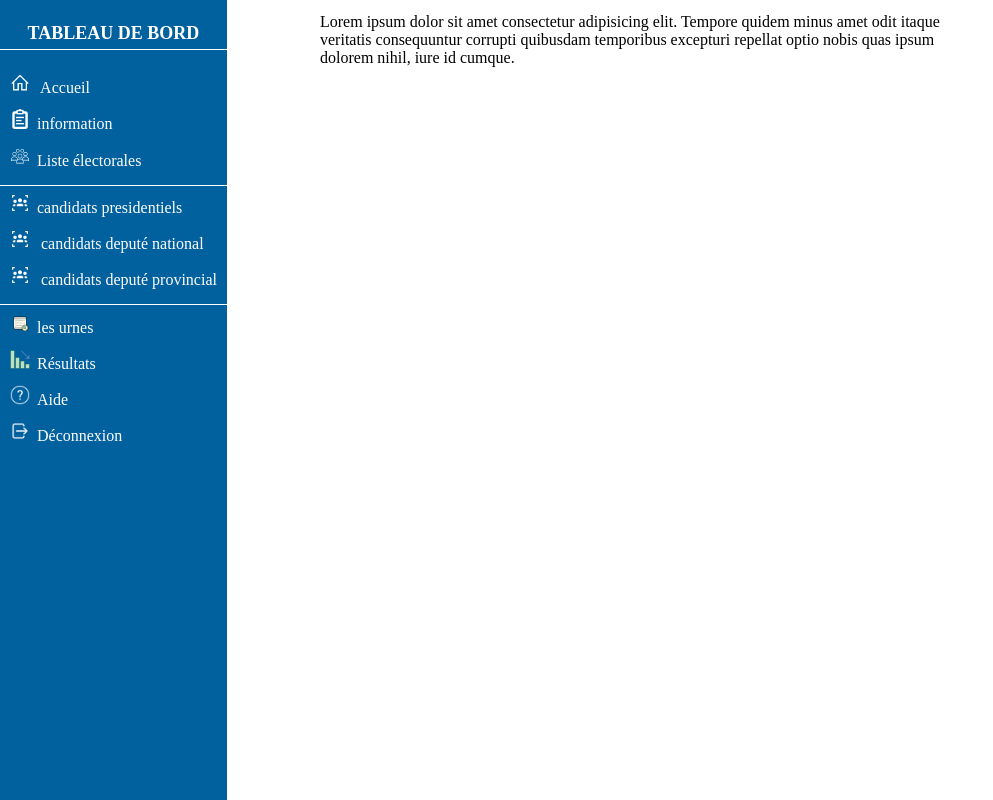
After one commit to Rogerkhasa/khasatfc2023, a PHP site: page /menu_admin.php in a window 1280 px wide. The commit adds this page. Shown: the whole page, without its empty margins (0-993 px from the left). Run offline with PHP 8.4, Linux system fonts and the light colour scheme.

Commit message:
ajoute du tableau de bord et protection de page par les variables de session

```diff
--- a/deconnexion.php
+++ b/deconnexion.php
@@ -2,5 +2,6 @@
 session_start();
 $_SESSION = array();
 session_destroy();
-header("Location: authentification.php")
+header("Location: authentification.php");
+// unset($_SESSION['id']);
 ?>
--- /dev/null
+++ b/menu_admin.php
@@ -0,0 +1,37 @@
+<?php
+include("bdd_conn.php");
+?>
+<!DOCTYPE html>
+<html lang="en">
+<head>
+    <meta charset="UTF-8">
+    <meta http-equiv="X-UA-Compatible" content="IE=edge">
+    <meta name="viewport" content="width=device-width, initial-scale=1.0">
+    <title>dashboard</title>
+    <link rel="stylesheet" href="style/menu_admin.css">
+</head>
+<body>
+   <header>
+
+   </header>
+
+   <section class="navigation">
+   <div class="choix">
+   <h3>TABLEAU DE BORD</h3>
+                <a href="#"><img src="img/home.png" alt=""> Accueil</a>
+                <a href="#"><img src="img/note.png" alt="">information</a>
+                <a href="#" class="line"><img src="img/liste.png" alt="">Liste électorales</a>
+                <a href="#"><img src="img/candidat.png" alt="">candidats presidentiels</a>
+                <a href="#"><img src="img/candidat.png" alt=""> candidats deputé national</a>
+                <a href="#" class="line"><img src="img/candidat.png" alt=""> candidats deputé provincial</a>
+                <a href="#"><img src="img/urnes.png" alt="">les urnes</a>
+                <a href="#"><img src="img/resultat.png" alt="">Résultats</a>
+                <a href="#"><img src="img/aide.png" alt="">Aide</a>
+                <?php echo'<a href="deconnexion.php"><img src="img/deconnexion.png" alt="">Déconnexion</a>';?>
+           </div>
+   </section>
+   <section class="tout">
+        <p>Lorem ipsum dolor sit amet consectetur adipisicing elit. Tempore quidem minus amet odit itaque veritatis consequuntur corrupti quibusdam temporibus excepturi repellat optio nobis quas ipsum dolorem nihil, iure id cumque.</p>
+   </section>
+</body>
+</html>
--- /dev/null
+++ b/style/menu_admin.css
@@ -0,0 +1,55 @@
+body{
+    padding: 0%;
+    margin: 0%;
+}
+.choix>a>img{
+    width:20px;
+    padding-right:7px ;
+}
+.choix>a{
+
+    color: white;
+}
+
+.choix>h3{
+    color: white;
+    font-size: large;
+    padding: 5px;
+    text-align: center;
+    border-bottom:1px solid white;
+}
+.navigation>.choix>a{
+    margin-top: 1%;
+    display: block;
+    padding: 5px 10px;
+    text-decoration: none;
+    font-size: 16px;
+}
+.navigation>.choix{
+    background-color: #01619E;
+    position: absolute;
+    bottom: 0%;
+    top: 0%;
+}
+.navigation>.choix>.line{
+    border-bottom:1px solid white;
+    padding-bottom: 15px;
+}
+.tout{
+    position: absolute;
+    left: 50%;
+    top: 5%;
+    transform:translate(-50%,-50%);
+}
+.navigation>.choix>a:hover{
+    color:red;
+}
+.navigation>.choix>a:active{
+    color:red;
+}
+
+@media(max-width:1000px){
+    body{
+        display: none;
+    }
+}
```
Also changed, not shown: authentification.php (+8 -3 lines), menu_principal.php (+16 -6 lines), national.php (+7 -0 lines), president.php (+10 -1 lines), provincial.php (+7 -1 lines), verivote.php (+6 -2 lines).
